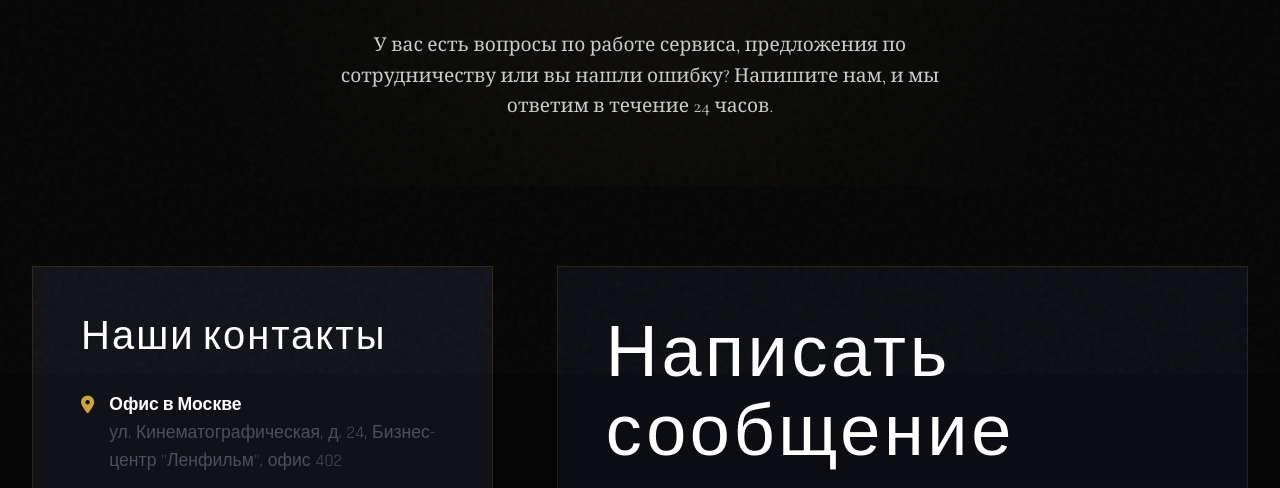
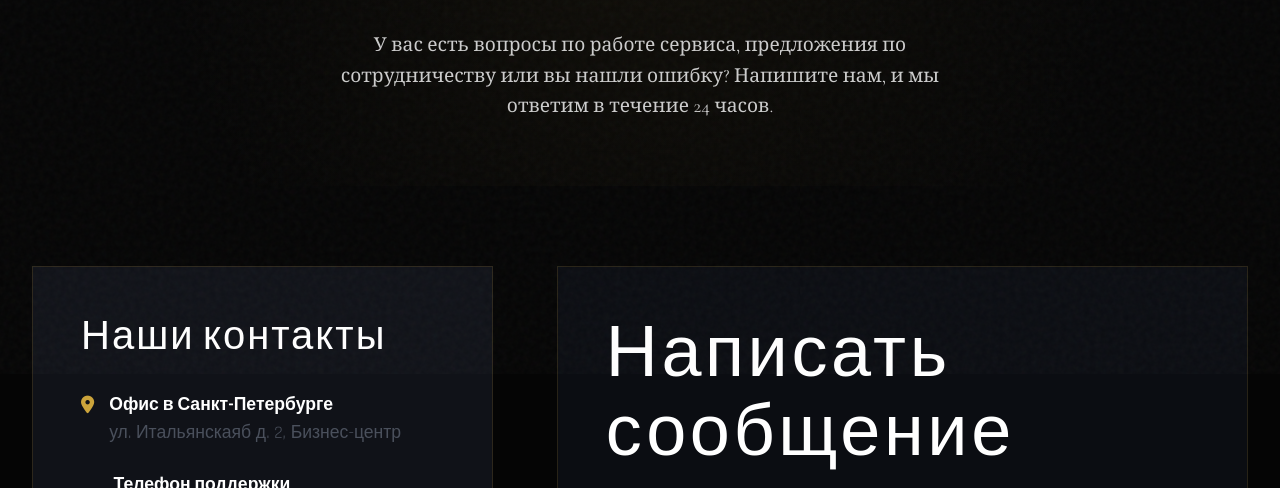
Before and after one commit to skywaJlker192/cinematicue, a plain HTML site: page contacts.html in a window 1280 px wide. Shown: the part 426-914 px from the top of the page. Drawn offline with nearby package versions, Linux system fonts and the light colour scheme.

Commit message:
Update contacts.html

```diff
--- a/contacts.html
+++ b/contacts.html
@@ -151,8 +151,8 @@
             <li style="margin-bottom: 1.5rem; display: flex; align-items: flex-start; gap: 15px;">
               <i class="fa fa-map-marker-alt text-gold" style="margin-top: 5px;"></i>
               <div>
-                <strong style="display: block; color: #fff;">Офис в Москве</strong>
-                <span class="text-muted">ул. Кинематографическая, д. 24, Бизнес-центр "Ленфильм", офис 402</span>
+                <strong style="display: block; color: #fff;">Офис в Санкт-Петербурге</strong>
+                <span class="text-muted">ул. Итальянскаяб д. 2, Бизнес-центр</span>
               </div>
             </li>
             <li style="margin-bottom: 1.5rem; display: flex; align-items: center; gap: 15px;">
@@ -174,7 +174,7 @@
           <h3 style="margin-bottom: 1.5rem;">Мы на карте</h3>
           <div style="border: 1px solid var(--border); border-radius: 4px; overflow: hidden; height: 250px; background: #1a1a1a; position: relative;">
             <iframe
-              src="https://www.google.com/maps/embed?pb=!1m18!1m12!1m3!1d2245.2896503417935!2d37.61749431593035!3d55.7558141805541!2m3!1f0!2f0!3f0!3m2!1i1024!2i768!4f13.1!3m3!1m2!1s0x46b54a50b315e573%3A0xa886bf5a3d9b2e68!2sThe%20Moscow%20Kremlin!5e0!3m2!1sen!2sru!4v1620000000000!5m2!1sen!2sru"
+              src="https://yandex.ru/map-widget/v1/-/CPaEjNLW?lang=ru_RU&scroll=false"
               width="100%"
               height="100%"
               style="border:0; filter: grayscale(1) invert(0.9) contrast(1.2);"
```
